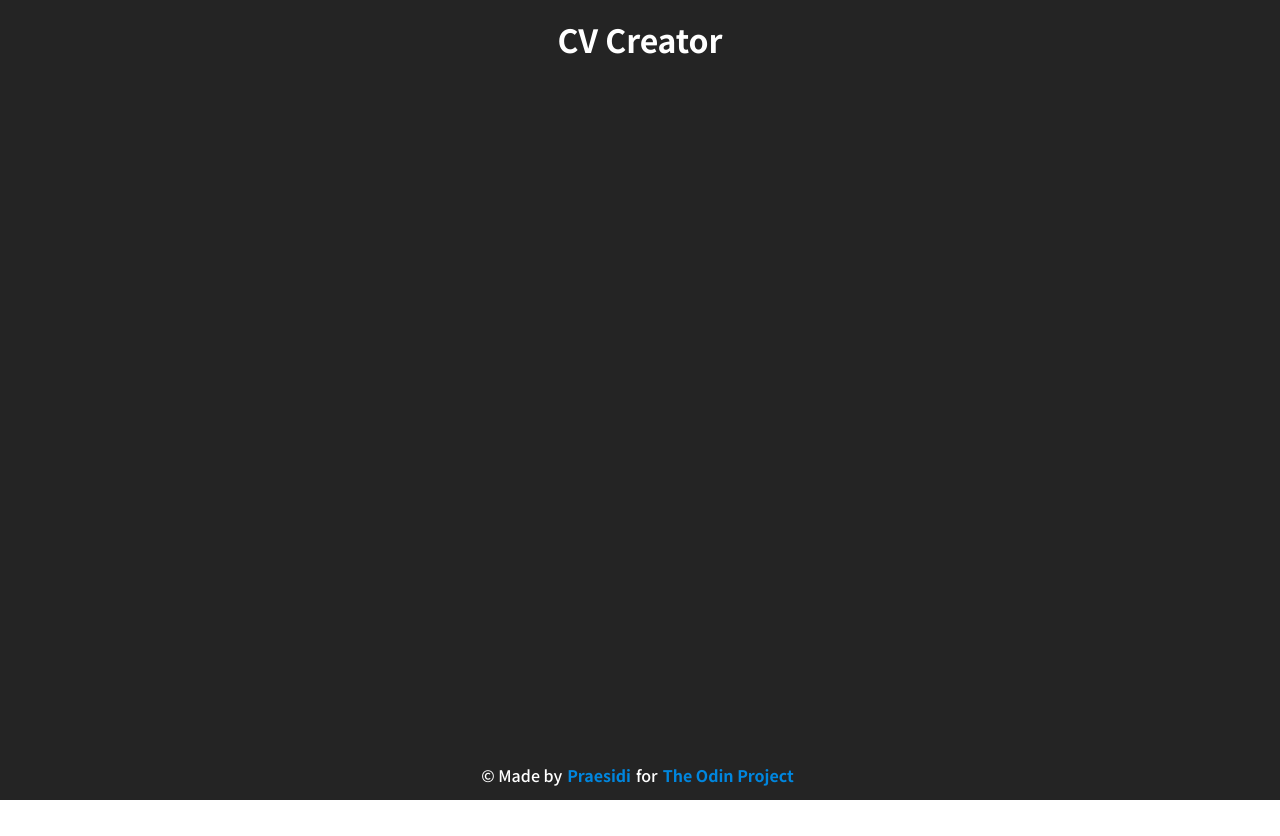
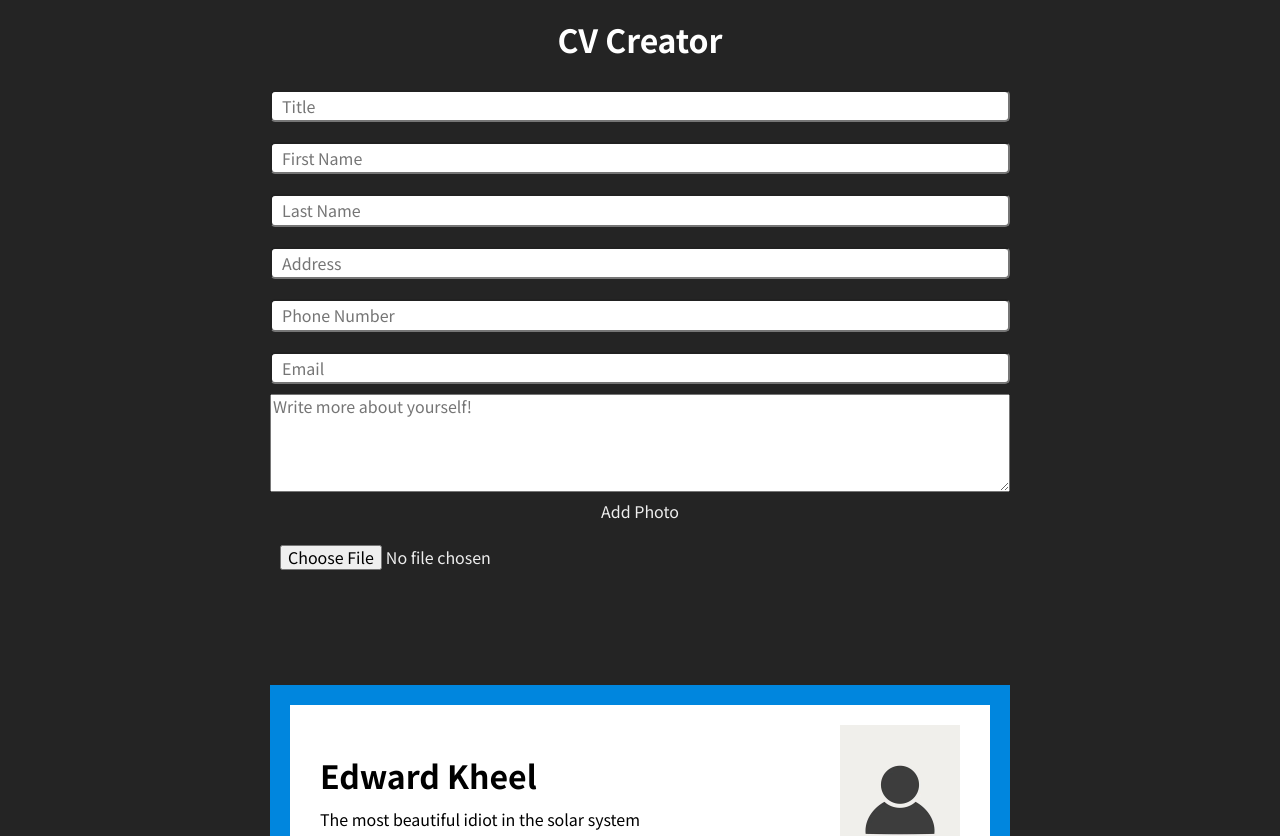
Before and after one commit to praesidi/cv-creator, a React (Vite) app: page / in a window 1280 px wide. Shown: the top 836 px of the page. Before the commit the page ends 800 px from the top, so only its background shows below. Built offline with nearby package versions, Linux system fonts and the light colour scheme.

Commit message:
Build main component to handle all components

```diff
--- a/src/layout/Main/Main.css
+++ b/src/layout/Main/Main.css
@@ -1,2 +1,9 @@
 .main {
+  display: flex;
+  flex-direction: column;
 }
+
+input {
+  padding: 5px 10px;
+  border-radius: 5px;
+}
--- a/src/layout/Main/Main.tsx
+++ b/src/layout/Main/Main.tsx
@@ -1,10 +1,21 @@
 import { useState } from "react";
+import General from "../../components/General/General";
+import PreviousWork from "../../components/Experience/Experience";
+import Education from "../../components/Education/Education";
+import Skills from "../../components/Skills/Skills";
+import Overview from "../../components/Overview/Overview";
 import "./Main.css";
+
+//TODO: if edit mode is ON show inputs else show ready CV
 
 export default function Main() {
   return (
     <div className="main">
-      <div></div>
+      <General></General>
+      <PreviousWork></PreviousWork>
+      <Education></Education>
+      <Skills></Skills>
+      <Overview></Overview>
     </div>
   );
 }
```
